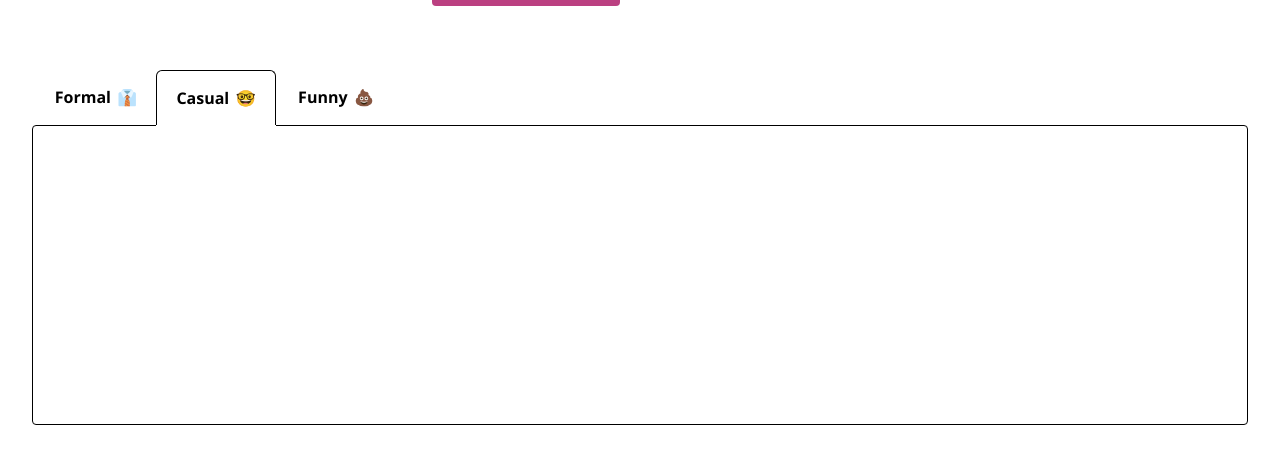
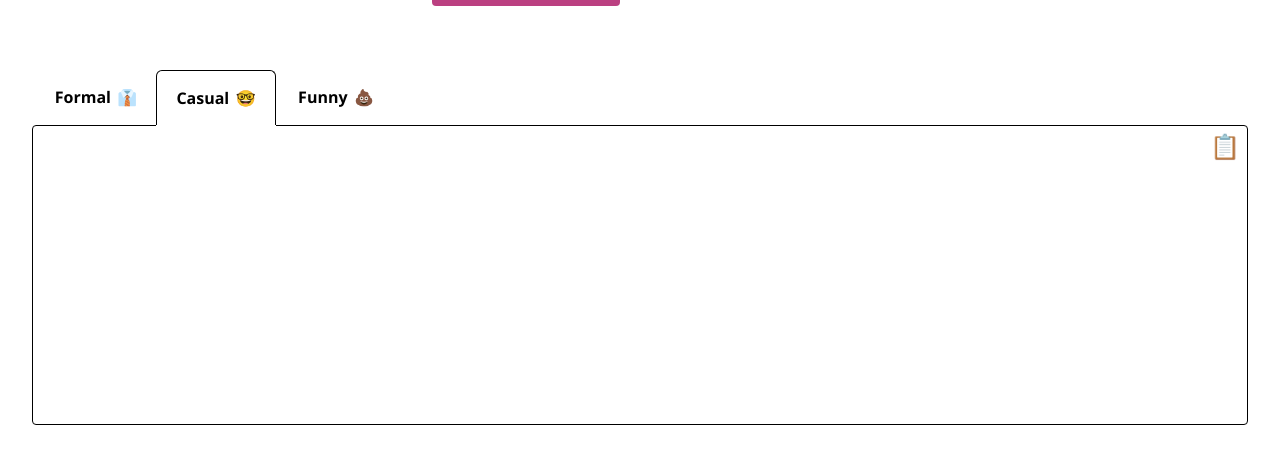
Before and after one commit to shimbarks/yagl, a React (Create React App) app: page / in a window 1280 px wide. Shown: the part 845-1299 px from the top of the page. Built offline with nearby package versions, Linux system fonts and the light colour scheme.

Commit message:
copy to clipboard

```diff
--- a/src/components/tone-tabs/ToneTabs.scss
+++ b/src/components/tone-tabs/ToneTabs.scss
@@ -2,6 +2,7 @@
 
 .tone-tabs {
   width: 100%;
+  position: relative;
 }
 
 .tab-list {
@@ -49,6 +50,7 @@
 .tab-panel {
   min-height: 300px;
   padding: 1em;
+  padding-inline-end: 40px;
   border: 1px solid;
   border-radius: 4px;
 
@@ -56,6 +58,18 @@
     outline-color: $blue-200;
     outline-offset: -2px;
   }
+}
+
+.tab-actions {
+  position: absolute;
+  top: 62px;
+  inset-inline-end: 2px;
+}
+
+.icon-button {
+  background-color: transparent;
+  border: none;
+  font-size: 24px;
 }
 
 @media screen and (max-width: 450px) {
--- a/src/components/tone-tabs/ToneTabs.tsx
+++ b/src/components/tone-tabs/ToneTabs.tsx
@@ -1,4 +1,5 @@
 import * as Tabs from '@radix-ui/react-tabs';
+import { useRef } from 'react';
 import { LetterTone, Yagl } from '../../models/app.model';
 import { getEnumKeyByValue } from '../../utils/common.utils';
 import {
@@ -52,8 +53,31 @@ const renderTabPanel = (
 };
 
 export const ToneTabs: React.FC<ToneTabsProps> = ({ yagl }) => {
+  const ref = useRef<HTMLDivElement>(null);
+
+  const copyToClipboard = () => {
+    const activeTab = ref.current?.querySelector(
+      '.tab-panel[data-state="active"]'
+    );
+
+    if (activeTab?.textContent) {
+      navigator.clipboard
+        .writeText(activeTab.textContent)
+        .then(() => alert('Text copied!'));
+    }
+  };
+
   return (
-    <Tabs.Root className="tone-tabs" defaultValue={LetterTone.CASUAL}>
+    <Tabs.Root ref={ref} className="tone-tabs" defaultValue={LetterTone.CASUAL}>
+      <div className="tab-actions">
+        <button
+          className="icon-button"
+          onClick={copyToClipboard}
+          title="copy to clipboard"
+        >
+          📋
+        </button>
+      </div>
       <Tabs.List className="tab-list">
         {Object.values(LetterTone).map((tone) => renderTabButton(tone))}
       </Tabs.List>
```
